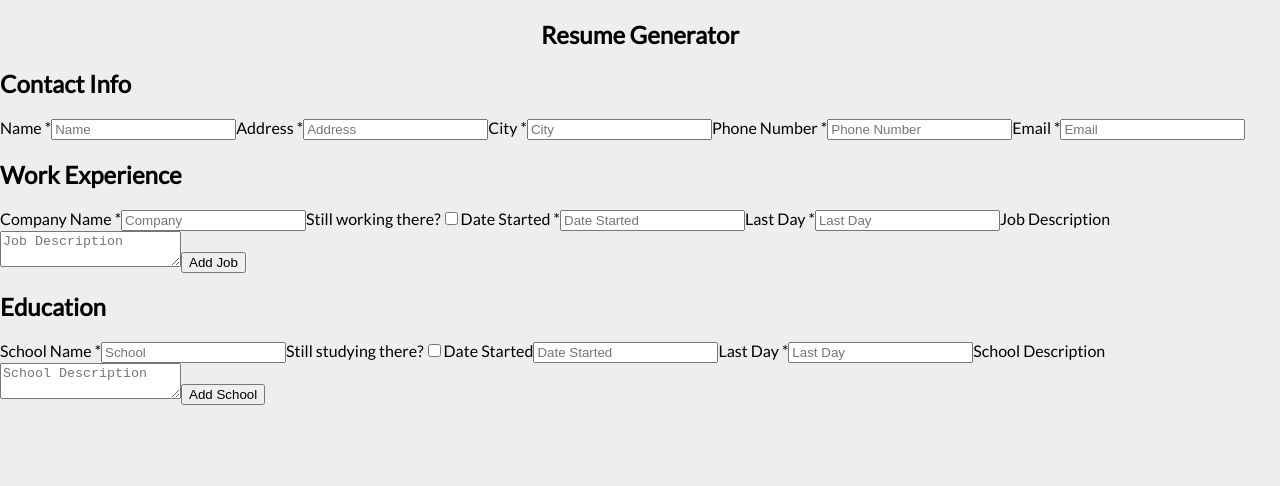
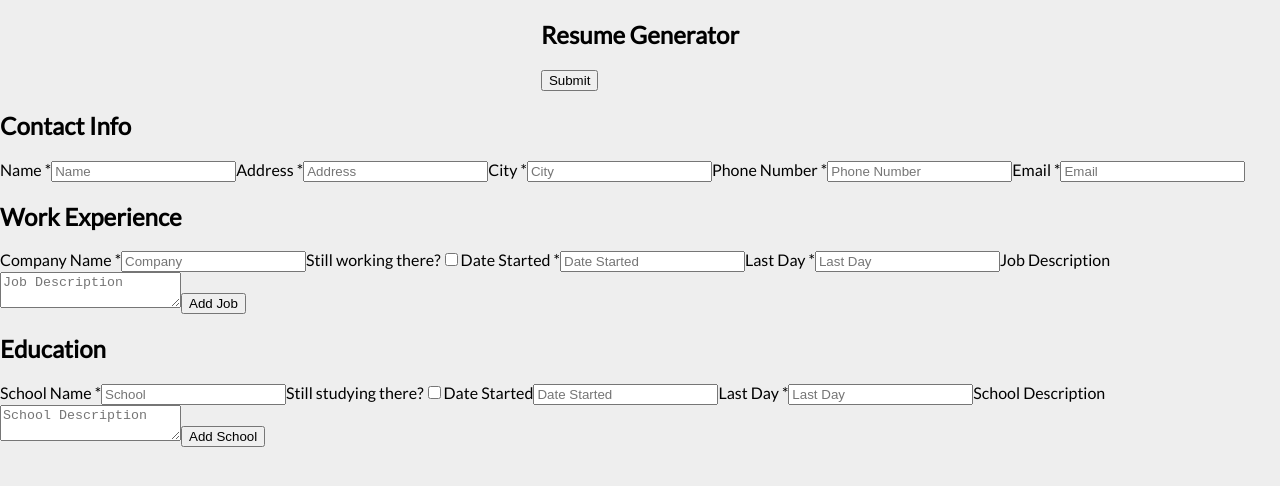
Before and after one commit to rileyloudon/resume-project, a React (Create React App) app: page / in a window 1280 px wide. Shown: the top 486 px of the page. Built offline with nearby package versions, Linux system fonts and the light colour scheme.

Commit message:
create state to track submit button clicks

```diff
--- a/src/App.js
+++ b/src/App.js
@@ -31,6 +31,8 @@ class App extends React.Component {
         description: '',
         id: uuid(),
       },
+
+      viewResume: false,
     };
   }
 
@@ -118,27 +120,37 @@ class App extends React.Component {
     });
   };
 
+  handleSubmitResume = () => {
+    this.setState({ viewResume: this.state.viewResume ? false : true });
+  };
+
   render() {
     return (
       <div id='resume-generator'>
         <header>
           <h2>Resume Generator</h2>
+          <button className='submit-resume' onClick={this.handleSubmitResume}>
+            {this.state.viewResume ? 'Back' : 'Submit'}
+          </button>
         </header>
         <ContactInfo
           contactText={this.state.contactText}
           updateInput={this.updateContactText}
+          viewResume={this.state.viewResume}
         />
         <WorkExperience
           workItems={this.state.workItems}
           workText={this.state.workText}
           addWork={this.addWork}
           updateWorkText={this.updateWorkText}
+          viewResume={this.state.viewResume}
         />
         <Education
           educationItems={this.state.educationItems}
           educationText={this.state.educationText}
           addEducation={this.addEducation}
           updateEducationText={this.updateEducationText}
+          viewResume={this.state.viewResume}
         />
       </div>
     );
```
